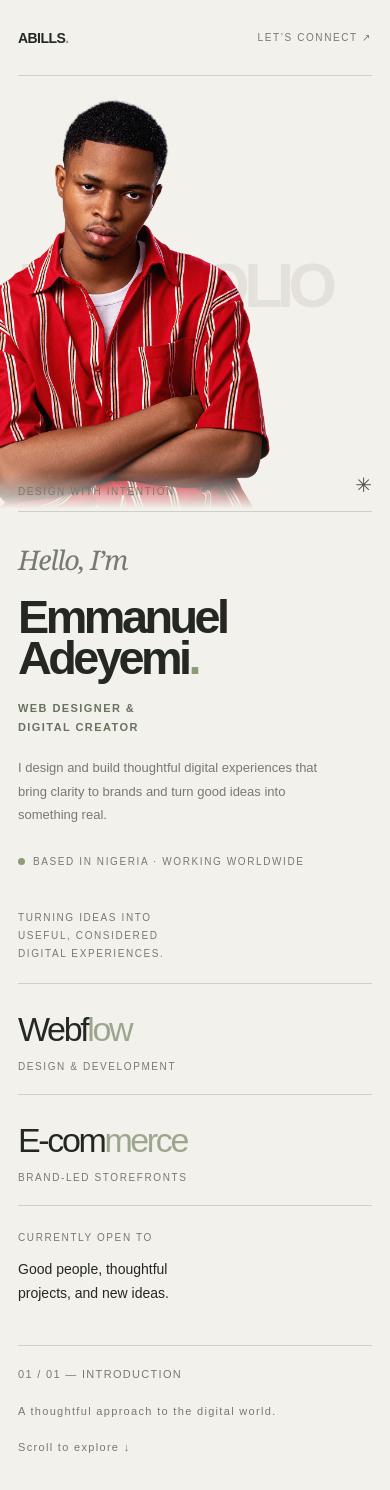
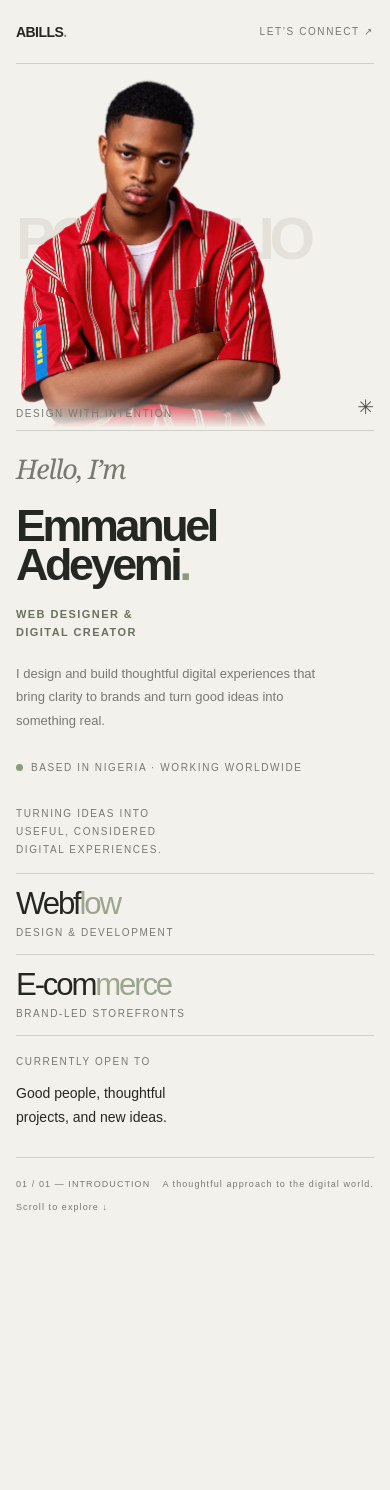
Before and after one commit to Abillsflow/emmanueladeyemiabills, a Next.js app: page / in a window 390 px wide. Shown: the top 1490 px of the page. After the commit the page ends 1243 px from the top, so only its background shows below. Built offline with nearby package versions, Linux system fonts and the light colour scheme.

Commit message:
Optimize hero layout across mobile tablet and desktop

```diff
--- a/src/app/globals.css
+++ b/src/app/globals.css
@@ -101,11 +101,26 @@ a { color: inherit; text-decoration: none; }
   .hero-main { min-height: min(790px, calc(100svh - 76px)); }
 }
 @media (max-width: 760px) {
-  .hero-shell { width: calc(100% - 36px); }
-  .hero-main { padding-top: 36px; }
-  .hero-display { font-size: clamp(54px, 16vw, 112px); letter-spacing: -.09em; }
-  .hero-portrait { min-height: 400px; }
-  .hero-name { font-size: clamp(42px, 12vw, 68px); }
+  .hero-shell { width: calc(100% - 32px); }
+  .hero-topline { min-height: 64px; }
+  .hero-main { padding-top: 24px; padding-bottom: 28px; }
+  .hero-display { font-size: clamp(48px, 15vw, 100px); letter-spacing: -.09em; }
+  .hero-name { font-size: clamp(42px, 11.5vw, 68px); }
+  .hero-main > .relative.z-10.grid { gap: 18px; }
+  .hero-portrait { height: clamp(300px, 88vw, 420px); min-height: 0; }
+  .hero-portrait-image { inset: -2% -14% 0; width: 128%; height: 102%; }
+  .hero-portrait-caption { padding: 10px 0 9px; }
+  .hero-main aside { gap: 14px; }
+  .hero-main aside h2 { font-size: clamp(28px, 8vw, 34px); line-height: 1.05; }
+  .hero-main > .relative.z-10.mt-10 { margin-top: 28px; gap: 10px; }
+  .hero-index { font-size: 9px; }
+}
+@media (min-width: 761px) and (max-width: 1100px) {
+  .hero-shell { width: calc(100% - 48px); }
+  .hero-main > .relative.z-10.grid { grid-template-columns: minmax(0, .9fr) minmax(0, 1.1fr); gap: 24px; }
+  .hero-main aside { grid-column: 1 / -1; display: grid; grid-template-columns: repeat(2, minmax(0, 1fr)); gap: 14px 24px; padding: 20px 0 0; }
+  .hero-main aside > .hero-rule { display: none; }
+  .hero-portrait-image { inset: -2% -12% 0; width: 124%; }
 }
 @media (prefers-reduced-motion: reduce) {
   *, *::before, *::after { scroll-behavior: auto !important; transition-duration: .01ms !important; }
```
